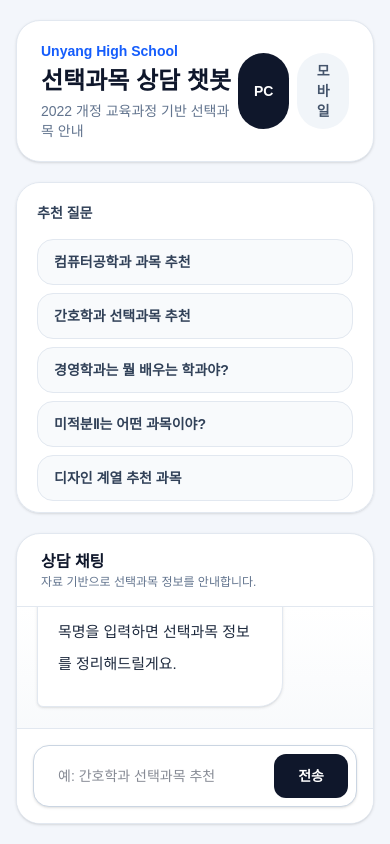
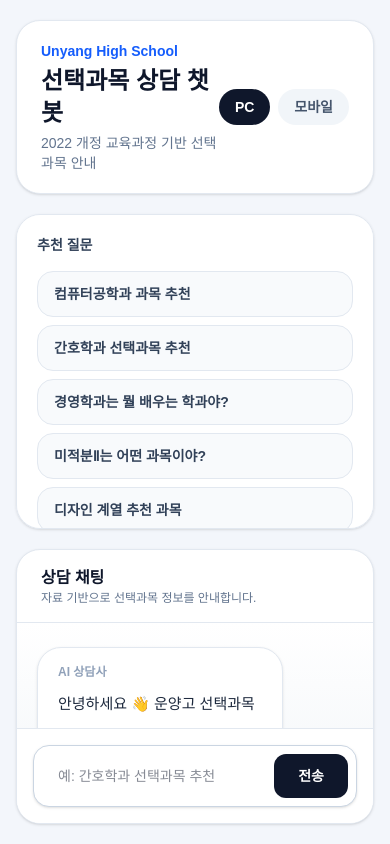
Before and after one commit to yeom2n/ai-chatbot, a Next.js app: page / in a window 390 px wide. Built offline with nearby package versions, Linux system fonts and the light colour scheme.

Commit message:
improve mobile ui and nursing search

```diff
--- a/app/page.tsx
+++ b/app/page.tsx
@@ -30,12 +30,14 @@ export default function Home() {
   const [loading, setLoading] = useState(false);
   const [mobileView, setMobileView] = useState(false);
 
-  const bottomRef = useRef<HTMLDivElement | null>(null);
+  const scrollAreaRef = useRef<HTMLDivElement | null>(null);
 
   useEffect(() => {
-    bottomRef.current?.scrollIntoView({
+    const el = scrollAreaRef.current;
+    if (!el) return;
+    el.scrollTo({
+      top: el.scrollHeight,
       behavior: "smooth",
-      block: "end",
     });
   }, [messages, loading]);
 
@@ -81,9 +83,9 @@ export default function Home() {
   }
 
   return (
-    <main className="h-screen overflow-hidden bg-[#f3f6fb] text-slate-900">
+    <main className="fixed inset-0 overflow-hidden bg-[#f3f6fb] text-slate-900">
       <div
-        className={`mx-auto flex h-screen flex-col px-4 py-5 transition-all duration-300 ${
+        className={`mx-auto flex h-full flex-col px-4 py-5 transition-all duration-300 ${
           mobileView ? "max-w-[430px]" : "max-w-7xl"
         }`}
       >
@@ -92,15 +94,13 @@ export default function Home() {
             <div className="text-sm font-bold text-blue-600">
               Unyang High School
             </div>
-
             <h1 className="mt-1 text-2xl font-black">선택과목 상담 챗봇</h1>
-
             <p className="mt-1 text-sm text-slate-500">
               2022 개정 교육과정 기반 선택과목 안내
             </p>
           </div>
 
-          <div className="flex gap-2">
+          <div className="flex shrink-0 gap-2">
             <button
               onClick={() => setMobileView(false)}
               className={`rounded-full px-4 py-2 text-sm font-bold ${
@@ -151,7 +151,6 @@ export default function Home() {
 
               <div className="mt-6 rounded-2xl bg-slate-900 p-4 text-white">
                 <div className="text-sm font-black">TIP</div>
-
                 <p className="mt-2 text-xs leading-5 text-slate-300">
                   “간호학과 추천 과목”, “미적분Ⅱ”, “컴퓨터공학과”처럼 짧게
                   입력해도 됩니다.
@@ -163,7 +162,6 @@ export default function Home() {
           <section className="flex min-h-0 flex-col overflow-hidden rounded-3xl border border-slate-200 bg-white shadow-sm">
             <div className="shrink-0 border-b border-slate-200 px-6 py-4">
               <div className="text-base font-black">상담 채팅</div>
-
               <div className="text-xs text-slate-500">
                 자료 기반으로 선택과목 정보를 안내합니다.
               </div>
@@ -184,7 +182,10 @@ export default function Home() {
               </div>
             )}
 
-            <div className="min-h-0 flex-1 overflow-y-auto bg-gradient-to-b from-white to-slate-50 px-5 py-6">
+            <div
+              ref={scrollAreaRef}
+              className="min-h-0 flex-1 overflow-y-auto bg-gradient-to-b from-white to-slate-50 px-5 py-6"
+            >
               {messages.map((m, i) => (
                 <div
                   key={i}
@@ -195,6 +196,10 @@ export default function Home() {
                   <div
                     className={`rounded-3xl px-5 py-4 text-[15px] leading-8 shadow-sm ${
                       mobileView ? "max-w-[92%]" : "max-w-[78%]"
+                    } ${
+                      m.role === "assistant"
+                        ? "max-h-[56vh] overflow-y-auto"
+                        : ""
                     } ${
                       m.role === "user"
                         ? "rounded-br-md bg-blue-600 text-white"
@@ -223,8 +228,6 @@ export default function Home() {
                   답변 생성 중...
                 </div>
               )}
-
-              <div ref={bottomRef} />
             </div>
 
             <footer className="shrink-0 border-t border-slate-200 bg-white p-4">
@@ -254,6 +257,12 @@ export default function Home() {
       </div>
 
       <style jsx global>{`
+        html,
+        body {
+          height: 100%;
+          overflow: hidden;
+        }
+
         .markdown-body p {
           margin: 0 0 10px 0;
         }
```
